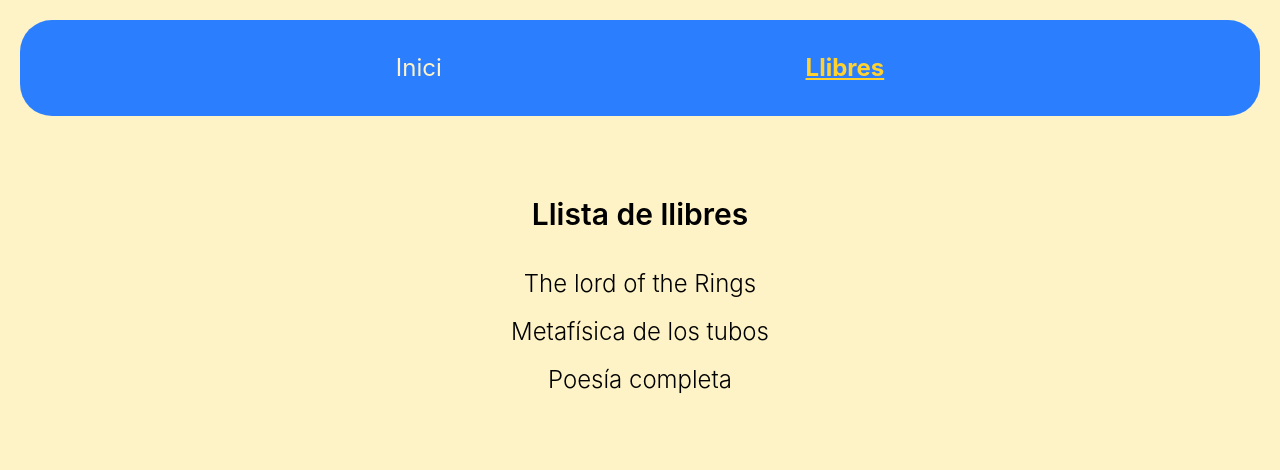
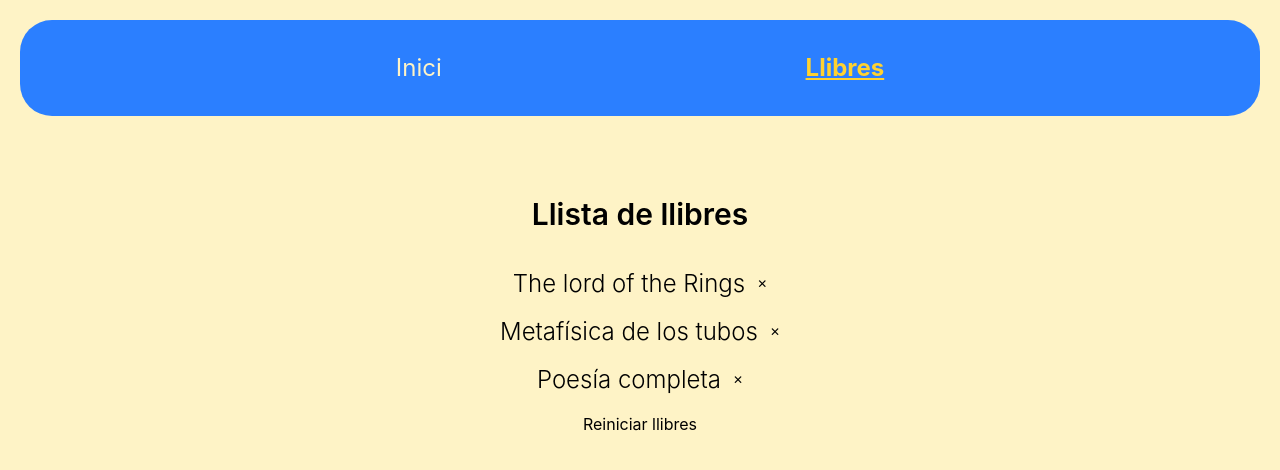
Before and after one commit to isahun/Sprint5_AdvancedAngular, an Angular app: page /books in a window 1280 px wide. Shown: the top 470 px of the page. Built offline with nearby package versions, Linux system fonts and the light colour scheme.

Commit message:
feat: add remove and reset buttons to BookList

```diff
--- a/src/app/pages/book-list/book-list.html
+++ b/src/app/pages/book-list/book-list.html
@@ -2,13 +2,15 @@
   <h1 class="text-3xl font-semibold mb-5">Llista de llibres</h1>
 
   <ul class="flex flex-col gap-4 text-2xl font-light">
+    @for (book of service.books(); track book.id) {
+      <li class="flex items-center justify-center gap-3">
+        <a [routerLink]="['/books', book.id]">{{ book.title }}</a>
+        <!-- Calls removeBook() → signal updates → effect persists to localStorage -->
+        <button (click)="service.removeBook(book.id)" class="back-btn text-xs">✕</button>
+      </li>
+    }
+  </ul>
 
-    @for (book of service.books(); track book.id) {
-
-    <li>
-      <a [routerLink]="['/books', book.id]"><span> {{ book.title }}</span></a>
-    </li>
-    }
-
-  </ul>
+  <!-- Resets signal to DEFAULT_BOOKS and clears localStorage -->
+  <button (click)="service.resetBooks()" class="back-btn">Reiniciar llibres</button>
 </section>
```
